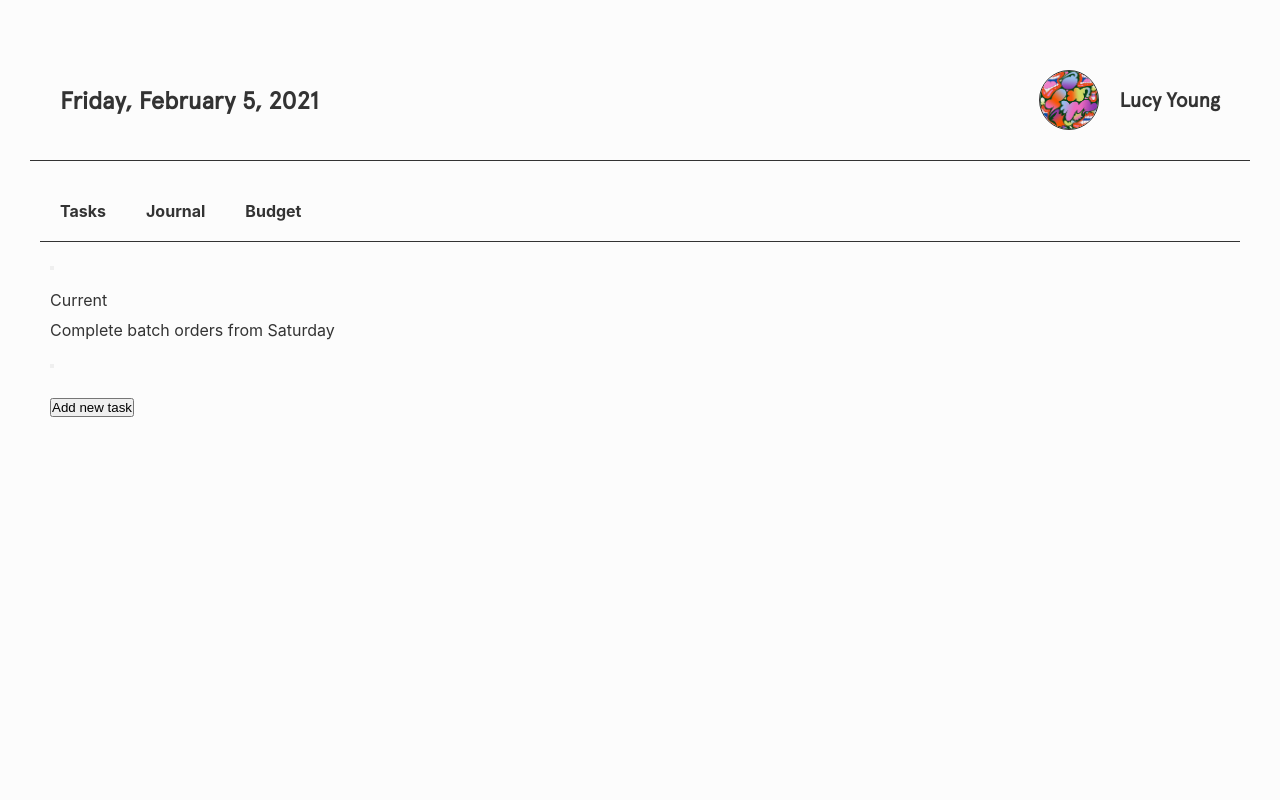
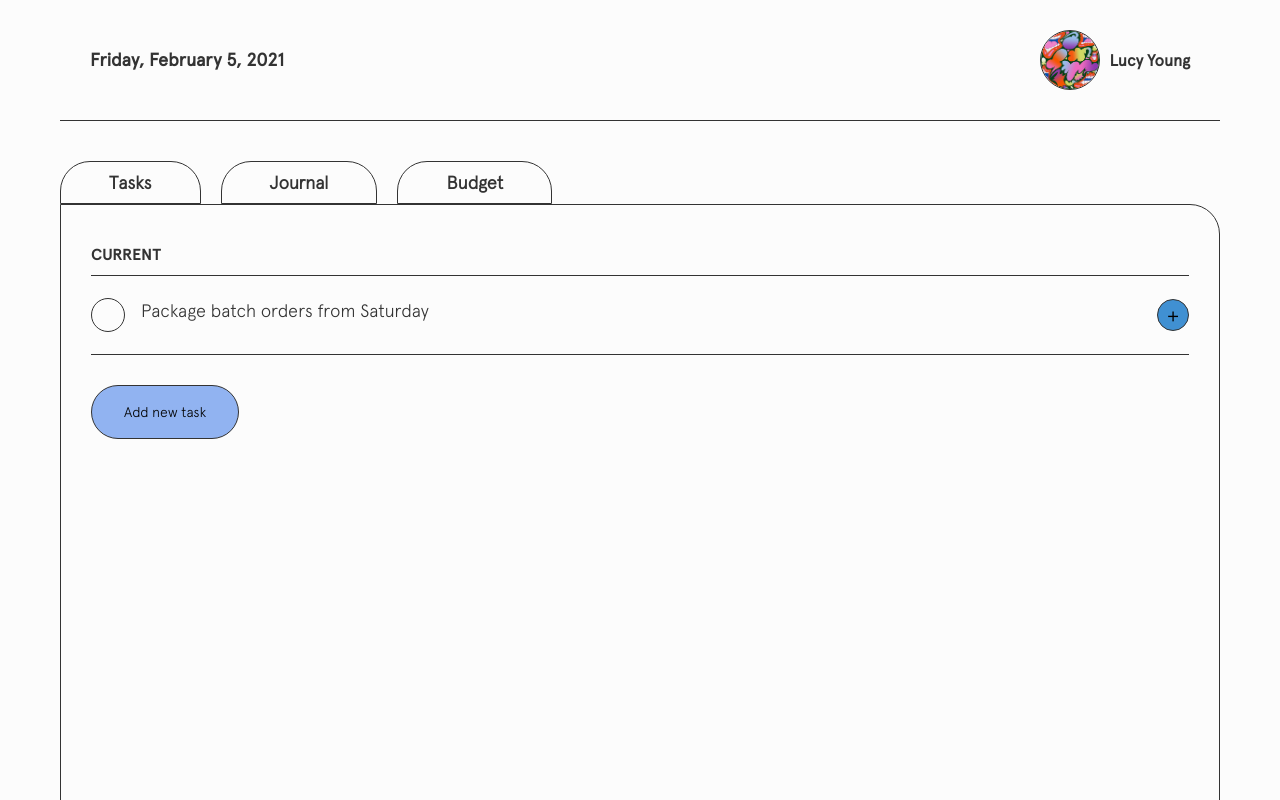
Before and after one commit to melodyjalexander/task-list-web-app, a React (Create React App) app: page / in a window 1280 px wide. Shown: the top 800 px of the page. Built offline with nearby package versions, Linux system fonts and the light colour scheme.

Commit message:
Update basic CSS styling

```diff
--- a/src/App.css
+++ b/src/App.css
@@ -3,46 +3,40 @@
   font-family: "apercuregular";
   src: url("apercu_regular-webfont.woff2") format("woff2"),
     url("apercu_regular-webfont.woff") format("woff");
-  font-weight: normal;
-  font-style: normal;
 }
 
 @font-face {
   font-family: "aperculight";
   src: url("apercu_light-webfont.woff2") format("woff2"),
     url("apercu_light-webfont.woff") format("woff");
-  font-weight: normal;
-  font-style: normal;
 }
 
 @font-face {
   font-family: "apercumedium";
   src: url("apercu_medium-webfont.woff2") format("woff2"),
     url("apercu_medium-webfont.woff") format("woff");
-  font-weight: normal;
-  font-style: normal;
 }
 
 @font-face {
   font-family: "apercubold";
   src: url("apercu_bold-webfont.woff2") format("woff2"),
     url("apercu_bold-webfont.woff") format("woff");
-  font-weight: normal;
-  font-style: normal;
 }
 
 @font-face {
   font-family: "apercuitalic";
   src: url("apercu_italic-webfont.woff2") format("woff2"),
     url("apercu_italic-webfont.woff") format("woff");
-  font-weight: normal;
-  font-style: normal;
 }
 
 * {
-  margin: 10px;
+  margin: 0;
   padding: 0;
   box-sizing: border-box;
+}
+
+#root {
+  padding: 0 60px;
 }
 
 body {
@@ -54,12 +48,22 @@ body {
 
 h1 {
   font-family: "apercuregular", sans-serif;
-  font-size: 24px;
+  font-size: 18px;
 }
 
 h2 {
   font-family: "apercuregular", sans-serif;
-  font-size: 20px;
+  font-size: 16px;
+}
+
+h4 {
+  font-family: "aperculight", sans-serif;
+  font-size: 18px;
+}
+
+p {
+  font-family: "aperculight", sans-serif;
+  font-size: 18px;
 }
 
 header {
@@ -67,8 +71,7 @@ header {
   flex-direction: row;
   justify-content: space-between;
   align-items: center;
-  margin: 20px auto;
-  padding: 10px;
+  padding: 30px;
   border-bottom: 1px solid #333333;
 }
 
@@ -96,12 +99,108 @@ nav {
 }
 
 ul {
-  margin: 0;
-  padding: 0;
+  padding: 40px 0 0px 0;
   width: 100%;
   list-style: none;
   display: flex;
   flex-direction: row;
   align-items: flex-start;
+  justify-content: left;
+}
+
+li {
+  padding: 10px 48px;
+  margin-right: 20px;
+  border-radius: 30px 30px 0 0;
+  border: 1px solid #333333;
+}
+
+.taskList {
+  border: 1px solid #333333;
+  height: 60vw;
+  border-radius: 0 30px 30px 30px;
+}
+
+.taskListTitle {
+  padding: 40px 30px 10px;
+  text-transform: uppercase;
+  font-family: "apercubold", sans-serif;
+  font-size: 16px;
+}
+
+.taskContainer {
+  margin: 0px 30px;
+  display: flex;
+  flex-flow: row nowrap;
+  align-items: center;
+  justify-content: space-between;
+  height: 80px;
+  border-top: 1px solid #333333;
   border-bottom: 1px solid #333333;
 }
+
+label > input[type="radio"] {
+  display: none;
+}
+
+label > input[type="radio"] + *::before {
+  content: "";
+  display: inline-block;
+  vertical-align: middle;
+  width: 2rem;
+  height: 2rem;
+  margin-right: 1rem;
+  border-radius: 80%;
+  border-style: solid;
+  border-width: 0.1rem;
+  border-color: #333333;
+}
+
+label > input[type="radio"]:checked + *::before {
+  background: radial-gradient(
+    lightblue 0%,
+    lightblue 40%,
+    transparent 50%,
+    transparent
+  );
+  border-color: #333333;
+}
+
+label > input[type="radio"]:checked + * {
+  color: #333333;
+}
+
+span {
+  font-size: 18px;
+  font-family: "aperculight", sans-serif;
+  color: #333333;
+}
+
+button {
+  appearance: none;
+  text-rendering: none;
+  color: none;
+  -webkit-appearance: none;
+  -moz-appearance: none;
+}
+
+.editButton {
+  border: 0.1rem solid #333333;
+  background-color: rgb(64, 144, 210);
+  width: 2rem;
+  height: 2rem;
+  border-radius: 80%;
+  font-size: 24px;
+  text-align: center;
+  font-family: "aperculight", sans-serif;
+}
+
+.addTask {
+  margin: 30px;
+  padding: 18px 32px;
+  border-radius: 80px;
+  border: 1px solid #333333;
+  font-size: 14px;
+  font-family: "aperculight", sans-serif;
+  background-color: rgb(145, 179, 241);
+}
--- a/src/App.js
+++ b/src/App.js
@@ -34,15 +34,19 @@ function App() {
         </ul>
       </nav>
 
-      <div>
-        <button></button>
-        <p>Current</p>
-        <p>Complete batch orders from Saturday</p>
-        <button></button>
-      </div>
+      <div className="taskList">
+        <p className="taskListTitle">Current</p>
+        <div className="taskContainer">
+          <label>
+            <input type="radio" name="radio-button" value="task" />
+            <span>Package batch orders from Saturday</span>
+          </label>
+          <button className="editButton">+</button>
+        </div>
 
-      <div>
-        <button>Add new task</button>
+        <div>
+          <button className="addTask">Add new task</button>
+        </div>
       </div>
     </div>
   );
```
